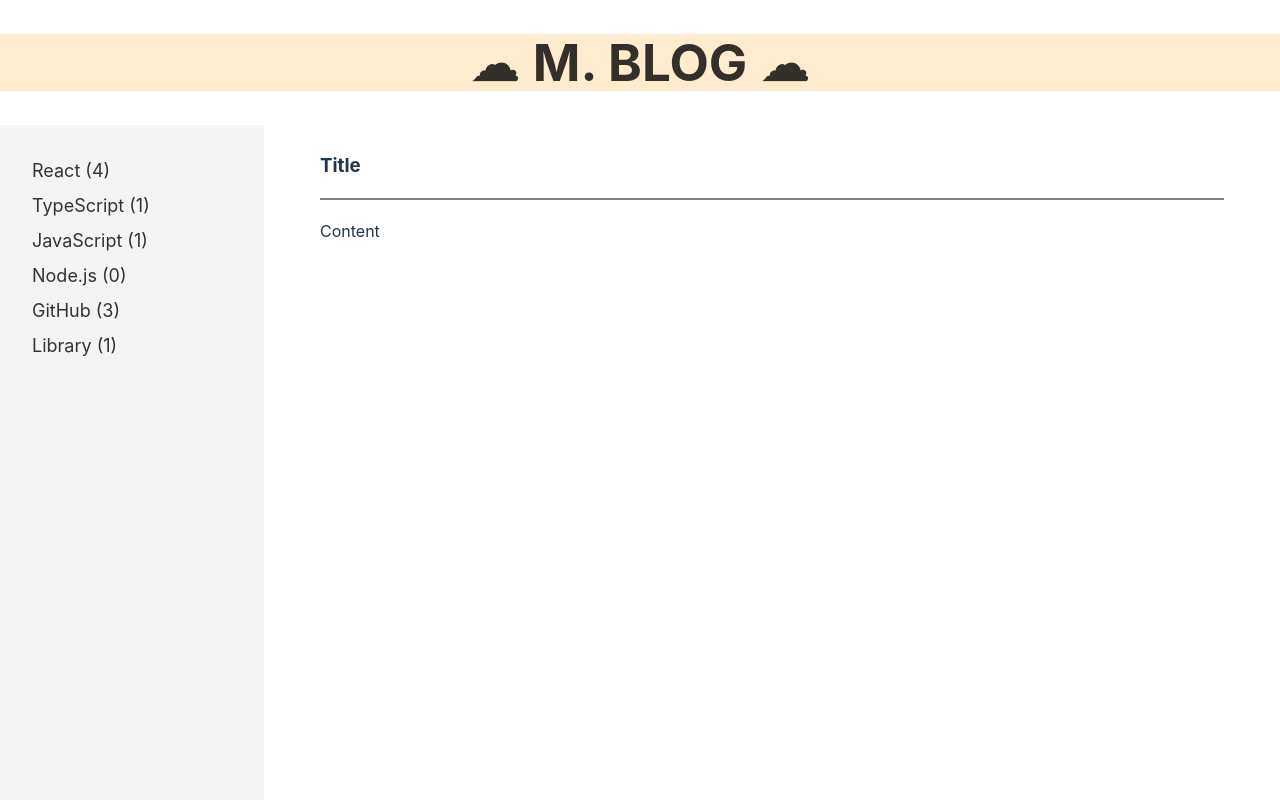
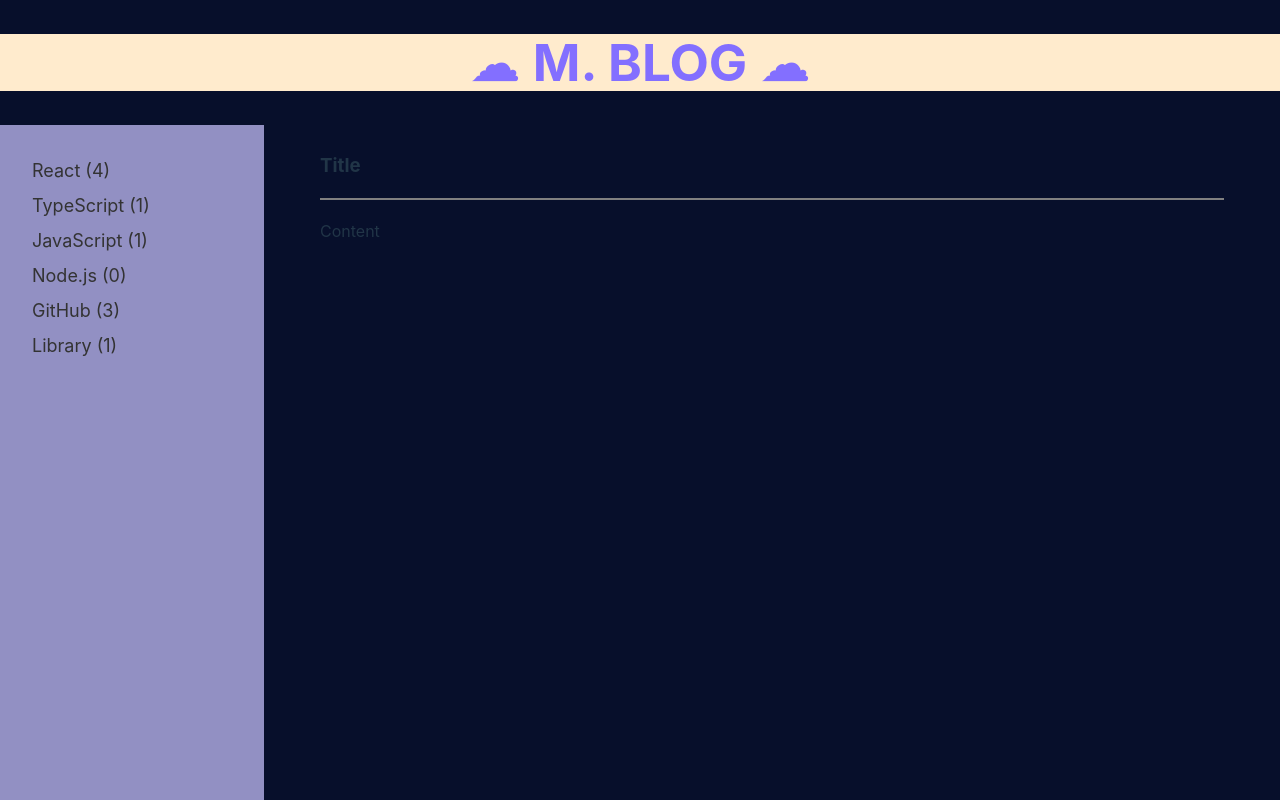
Before and after one commit to lenayoo/lena-archive, a React (Vite) app: page / in a window 1280 px wide. Shown: the top 800 px of the page. Built offline with nearby package versions, Linux system fonts and the light colour scheme.

Commit message:
fix some css

```diff
--- a/src/App.css
+++ b/src/App.css
@@ -1,9 +1,14 @@
 /* main */
+
+#root {
+  background-color: #070F2B;
+}
+
 .header {
   text-align: center;
   width: 100vw;
   background-color: blanchedalmond;
-  color: rgba(0, 0, 0, 0.8);
+  color: #836FFF;
 }
 
 .main {
@@ -14,7 +19,7 @@
   flex: 0 0 200px;
   height: 100vh;
   padding: 1.5em 2em;
-  background-color: #f4f4f4;
+  background-color: #9290C3;
   color: #333;
 }
 
```
